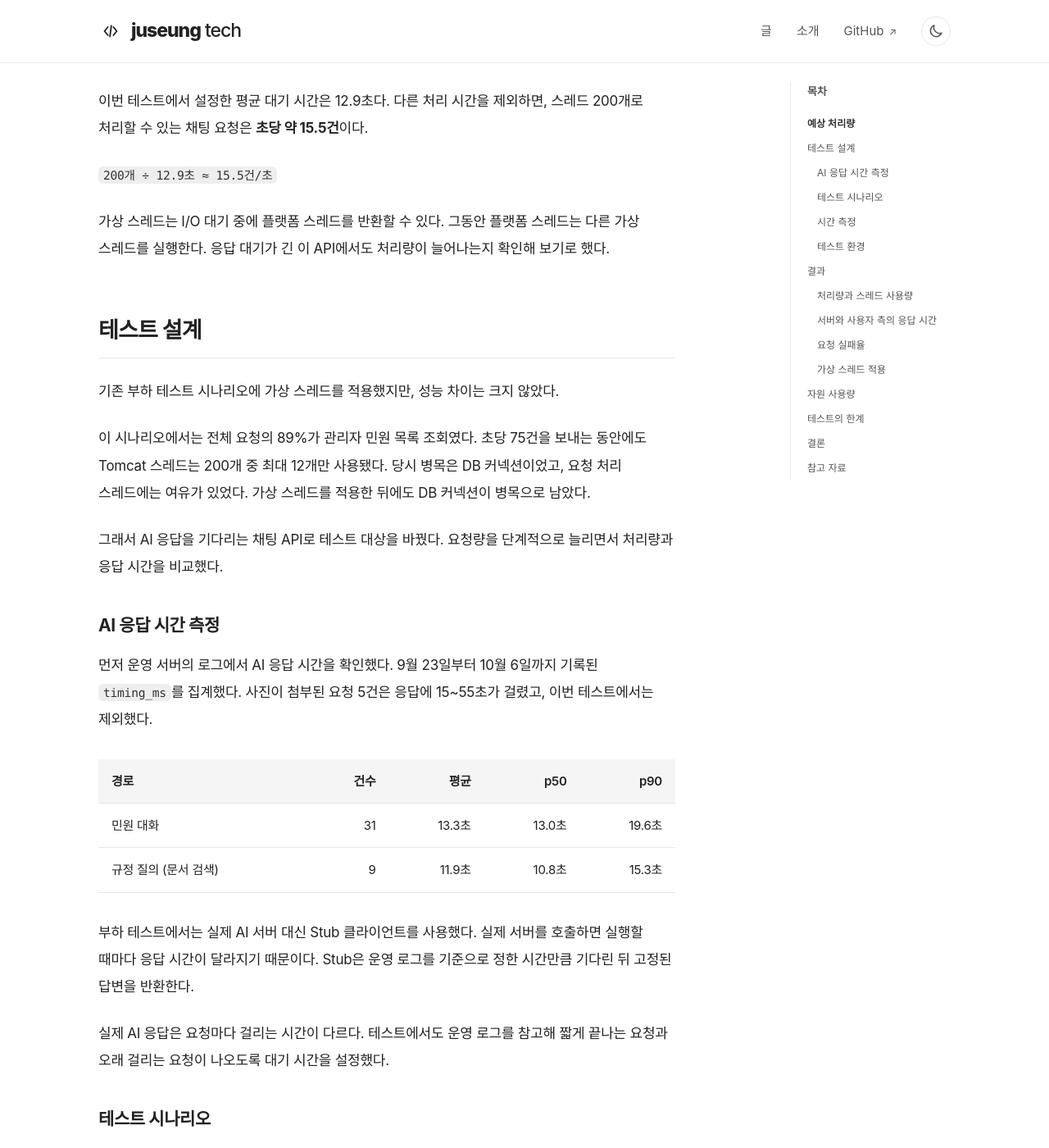
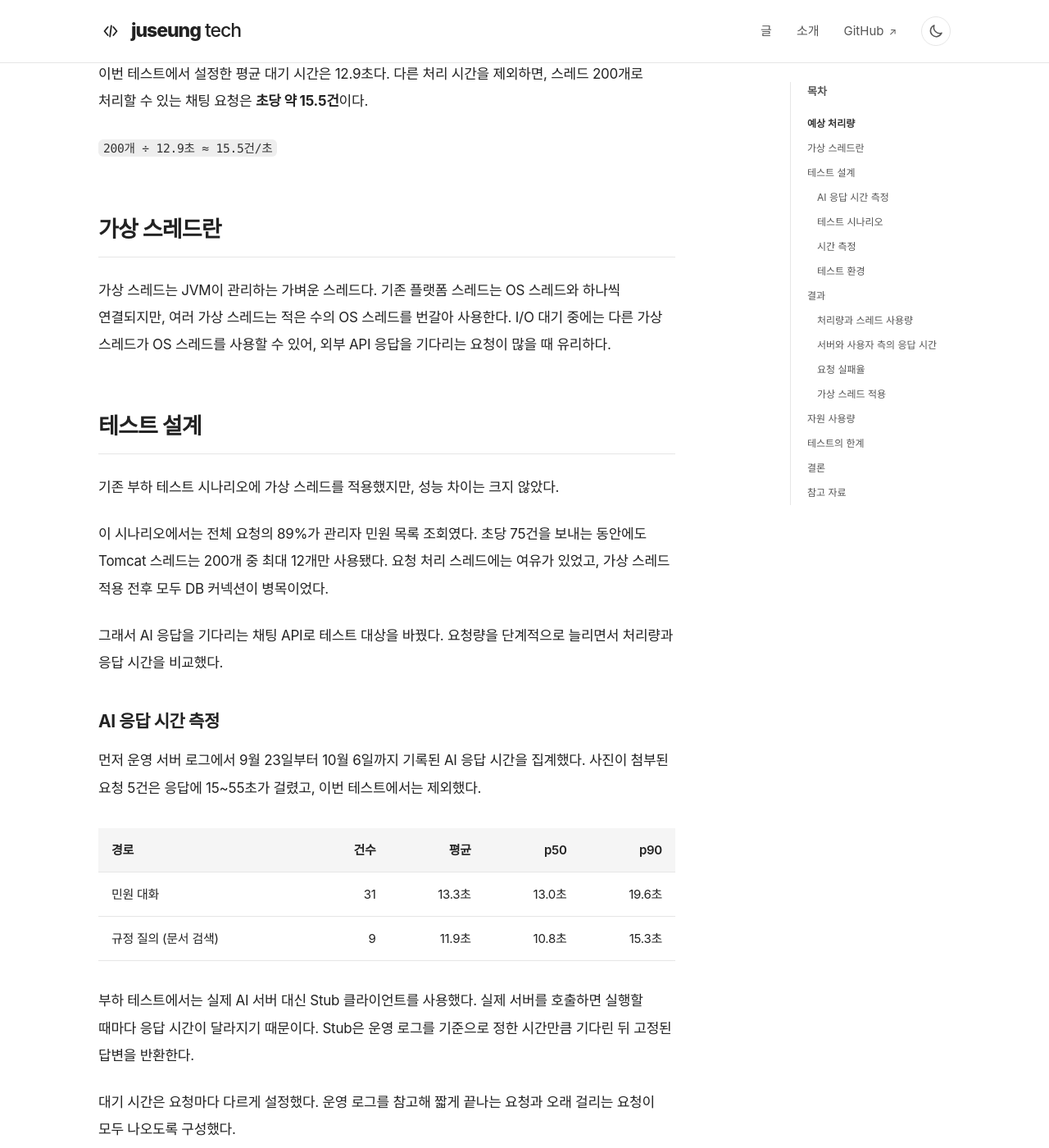
Before and after one commit to juseungjuseung/juseungjuseung.github.io, a Jekyll site: the page built from _posts/2026-10-06-virtual-thread-ai-wait.md, in a window 1280 px wide and 1400 px high, scrolled down 1318 px. Shown: the whole window at 82% size. Built offline with Jekyll 4.4.1, drawn with Linux system fonts in a browser that asks for light colours; some web fonts are replaced; some of the changed text lies outside the part shown.

Commit message:
소개 정리와 가상 스레드 글 수정

```diff
--- a/_includes/charts/thread-sim.html
+++ b/_includes/charts/thread-sim.html
@@ -1,5 +1,5 @@
 <figure class="sim" id="thread-sim">
-  <p class="sim__notice"><strong>실측 요약값 기반 재생</strong> · 11분 → 20초</p>
+  <p class="sim__notice"><strong>실측 요약값 기반 재생</strong>, 11분 → 20초</p>
   <div class="sim__head">
     <span class="sim__clock">시나리오 경과 <b data-sim="clock">0:00</b></span>
     <button class="sim__play" type="button" data-sim="play">재생</button>
@@ -12,7 +12,7 @@
       <div class="sim__row"><span>대기 중</span><div class="sim__track"><i class="sim__fill sim__fill--wait"></i></div><b data-v="wait">0개</b></div>
       <div class="sim__row sim__row--fail"><span>누적 실패</span><div class="sim__track"><i class="sim__fill sim__fill--fail"></i></div><b data-v="fail">0건</b></div>
       <dl class="sim__stats"><div><dt>완료</dt><dd data-v="done">0</dd></div><div><dt>처리량 (건/초)</dt><dd data-v="tput">0</dd></div></dl>
-      <p class="sim__measured">실측 최대: 동시 요청 <strong>201개</strong> · 채팅 <strong>16.3건/초</strong><br>전체 채팅 실패율 <strong>18.40%</strong></p>
+      <p class="sim__measured">실측 최대: 동시 요청 <strong>201개</strong>, 채팅 <strong>16.3건/초</strong><br>전체 채팅 실패율 <strong>18.40%</strong></p>
     </div>
     <div class="sim__panel" data-mode="virtual">
       <p class="sim__title">가상 스레드 적용 후</p>
@@ -20,10 +20,10 @@
       <div class="sim__row"><span>대기 중</span><div class="sim__track"><i class="sim__fill sim__fill--wait"></i></div><b data-v="wait">0개</b></div>
       <div class="sim__row sim__row--fail"><span>누적 실패</span><div class="sim__track"><i class="sim__fill sim__fill--fail"></i></div><b data-v="fail">0건</b></div>
       <dl class="sim__stats"><div><dt>완료</dt><dd data-v="done">0</dd></div><div><dt>처리량 (건/초)</dt><dd data-v="tput">0</dd></div></dl>
-      <p class="sim__measured">실측 최대: 동시 요청 <strong>418개</strong> · 채팅 <strong>32.2건/초</strong><br>전체 채팅 실패율 <strong>0%</strong></p>
+      <p class="sim__measured">실측 최대: 동시 요청 <strong>418개</strong>, 채팅 <strong>32.2건/초</strong><br>전체 채팅 실패율 <strong>0%</strong></p>
     </div>
   </div>
   <label class="sim__seek-label">재생 구간 <input data-sim="seek" type="range" min="0" max="660" step="1" value="0" aria-label="시나리오 경과 시간" /></label>
-  <figcaption>실측 요약값을 참고한 시뮬레이션이다. 대기·실패 등 시간별 변화는 모델 계산값이며, 실패는 요청 후 60초 내 응답을 받지 못한 경우다. 패널 하단은 실제 측정 결과다.</figcaption>
+  <figcaption>실측 요약값을 참고한 시뮬레이션이다. 대기와 실패 등 시간별 변화는 모델 계산값이며, 실패는 요청 후 60초 내 응답을 받지 못한 경우다. 패널 하단은 실제 측정 결과다.</figcaption>
 </figure>
 <script src="{{ '/assets/js/thread-sim.js' | relative_url }}" defer></script>
--- a/_posts/2026-10-06-virtual-thread-ai-wait.md
+++ b/_posts/2026-10-06-virtual-thread-ai-wait.md
@@ -9,7 +9,7 @@
 
 개발 중인 서비스의 채팅 API는 사용자 메시지를 AI 서버에 보내고, 답변을 받아 돌려준다. 로그를 확인해 보니 AI 응답을 기다리는 데 평균 13초가 걸렸다.
 
-응답을 기다리는 동안에도 요청 처리 스레드는 계속 사용 중이다. 대기 시간이 긴 요청에서 가상 스레드가 어떤 차이를 만드는지 확인하려고 부하 테스트를 진행했다.
+대기 시간이 긴 요청에서 가상 스레드가 어떤 차이를 만드는지 확인하려고 부하 테스트를 진행했다.
 
 ## 예상 처리량
 
@@ -25,19 +25,21 @@
 
 `200개 ÷ 12.9초 ≈ 15.5건/초`
 
-가상 스레드는 I/O 대기 중에 플랫폼 스레드를 반환할 수 있다. 그동안 플랫폼 스레드는 다른 가상 스레드를 실행한다. 응답 대기가 긴 이 API에서도 처리량이 늘어나는지 확인해 보기로 했다.
+## 가상 스레드란
+
+가상 스레드는 JVM이 관리하는 가벼운 스레드다. 기존 플랫폼 스레드는 OS 스레드와 하나씩 연결되지만, 여러 가상 스레드는 적은 수의 OS 스레드를 번갈아 사용한다. I/O 대기 중에는 다른 가상 스레드가 OS 스레드를 사용할 수 있어, 외부 API 응답을 기다리는 요청이 많을 때 유리하다.
 
 ## 테스트 설계
 
 기존 부하 테스트 시나리오에 가상 스레드를 적용했지만, 성능 차이는 크지 않았다.
 
-이 시나리오에서는 전체 요청의 89%가 관리자 민원 목록 조회였다. 초당 75건을 보내는 동안에도 Tomcat 스레드는 200개 중 최대 12개만 사용됐다. 당시 병목은 DB 커넥션이었고, 요청 처리 스레드에는 여유가 있었다. 가상 스레드를 적용한 뒤에도 DB 커넥션이 병목으로 남았다.
+이 시나리오에서는 전체 요청의 89%가 관리자 민원 목록 조회였다. 초당 75건을 보내는 동안에도 Tomcat 스레드는 200개 중 최대 12개만 사용됐다. 요청 처리 스레드에는 여유가 있었고, 가상 스레드 적용 전후 모두 DB 커넥션이 병목이었다.
 
 그래서 AI 응답을 기다리는 채팅 API로 테스트 대상을 바꿨다. 요청량을 단계적으로 늘리면서 처리량과 응답 시간을 비교했다.
 
 ### AI 응답 시간 측정
 
-먼저 운영 서버의 로그에서 AI 응답 시간을 확인했다. 9월 23일부터 10월 6일까지 기록된 `timing_ms`를 집계했다. 사진이 첨부된 요청 5건은 응답에 15~55초가 걸렸고, 이번 테스트에서는 제외했다.
+먼저 운영 서버 로그에서 9월 23일부터 10월 6일까지 기록된 AI 응답 시간을 집계했다. 사진이 첨부된 요청 5건은 응답에 15~55초가 걸렸고, 이번 테스트에서는 제외했다.
 
 | 경로 | 건수 | 평균 | p50 | p90 |
 | --- | ---: | ---: | ---: | ---: |
@@ -46,7 +48,7 @@
 
 부하 테스트에서는 실제 AI 서버 대신 Stub 클라이언트를 사용했다. 실제 서버를 호출하면 실행할 때마다 응답 시간이 달라지기 때문이다. Stub은 운영 로그를 기준으로 정한 시간만큼 기다린 뒤 고정된 답변을 반환한다.
 
-실제 AI 응답은 요청마다 걸리는 시간이 다르다. 테스트에서도 운영 로그를 참고해 짧게 끝나는 요청과 오래 걸리는 요청이 나오도록 대기 시간을 설정했다.
+대기 시간은 요청마다 다르게 설정했다. 운영 로그를 참고해 짧게 끝나는 요청과 오래 걸리는 요청이 모두 나오도록 구성했다.
 
 ### 테스트 시나리오
 
@@ -79,7 +81,7 @@
 
 ## 결과
 
-먼저 요청량이 늘어날 때의 차이를 재생 화면으로 정리했다. 재생 과정은 실측 최대값을 기준으로 추정했다. 시간대별 실측값은 아래 Grafana 그래프에서 확인할 수 있다.
+테스트의 요청량과 응답 시간을 반영한 시뮬레이션이다. 실제 측정 결과는 아래 그래프와 표에 정리했다.
 
 {% include charts/thread-sim.html %}
 
@@ -100,11 +102,11 @@
 
 ![Tomcat 스레드](/assets/images/virtual-thread/03-tomcat-threads.png)
 
-채팅 요청량을 초당 16건으로 높인 구간에서 Tomcat 스레드 200개가 모두 사용됐다. 테스트가 끝날 때까지 줄어들지 않았다. 가상 스레드는 요청마다 새로 만들어지고 풀을 쓰지 않아서, After에는 Tomcat 스레드 풀 지표가 없다.
+채팅 요청량을 초당 16건으로 높인 구간에서 Tomcat 스레드 200개가 모두 사용됐다. 테스트가 끝날 때까지 줄어들지 않았다. 가상 스레드 적용 후에는 Tomcat이 요청마다 가상 스레드를 생성하므로, 이번 테스트에서 기존 스레드 풀 지표는 수집되지 않았다.
 
 ![동시 처리 중인 요청과 연결](/assets/images/virtual-thread/04-concurrent-requests.png)
 
-동시에 처리 중인 요청은 최대 201개였고, 서버에 열린 연결은 최대 2,209개였다. 처리량이 늘지 않은 채 연결 수만 증가했다. 가상 스레드 적용 전 테스트에서 애플리케이션의 CPU 사용률은 평균 2.59%, 최대 8.67%였다. CPU 사용률이 측정 구간 내내 9% 미만이었는데도 요청 처리 스레드는 모두 사용 중이었다.
+동시에 처리 중인 요청은 최대 201개였고, 서버에 열린 연결은 최대 2,209개였다. 처리량이 늘지 않은 채 연결 수만 증가했다. 가상 스레드 적용 전 테스트에서 애플리케이션의 CPU 사용률은 평균 2.59%, 최대 8.67%였다. 수집된 CPU 사용률은 모두 9% 미만이었지만, 요청이 증가하자 스레드 200개가 모두 사용됐다.
 
 ### 서버와 사용자 측의 응답 시간
 
@@ -173,7 +175,7 @@
 
 DB 커넥션이나 외부 API의 처리 한도가 병목인 경우에도 가상 스레드만으로 해결되지는 않는다. 처음 진행한 조회 위주의 테스트에서도 DB 커넥션이 병목이어서 성능 차이가 크지 않았다. 적용 여부를 결정하려면 요청이 어디에서 대기하는지 먼저 확인해야 한다.
 
-실제 서비스에 적용하기 전에는 AI 서버의 동시 요청 한도와 HTTP·DB 커넥션 풀 크기를 점검할 예정이다. 같은 조건으로 테스트를 반복하고, 서버와 사용자 측 응답 시간을 함께 비교하려고 한다.
+실제 서비스에 적용하기 전에는 AI 서버의 동시 요청 한도와 HTTP와 DB 커넥션 풀 크기를 점검할 예정이다. 같은 조건으로 테스트를 반복하고, 서버와 사용자 측 응답 시간을 함께 비교하려고 한다.
 
 ## 참고 자료
 
```
Also changed, not shown: about.md (+2 -3 lines).
